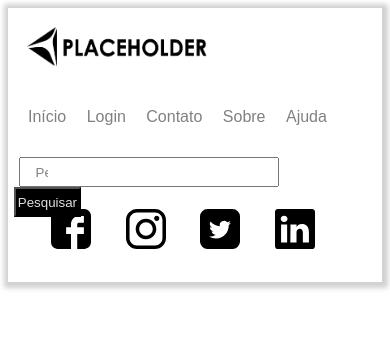
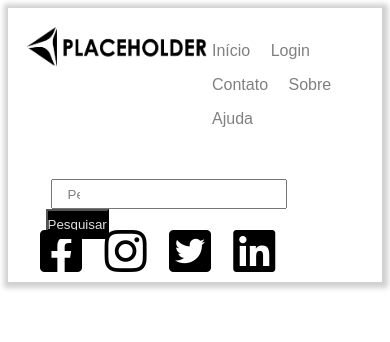
Before and after one commit to marcelovieiradesousa/Marcelo-Vieira-31914220-Pratica1, a plain HTML site: page header4.html in a window 390 px wide. Drawn offline with Linux system fonts and the light colour scheme.

Commit message:
Header4 att

```diff
--- a/css/header4.css
+++ b/css/header4.css
@@ -7,19 +7,22 @@ header{
     width: 100%;
     height: 17vh;
 }
+.top{
+    display: flex;
+    justify-content: space-between;
+    height: fit-content;
+    width: 100%;
+}
 .barra{
     position: relative;
     background-color:white;
-    justify-content: space-between;
     box-shadow: 1px 1px 5px 5px #d1d1d1;
-    display: flex;
     padding: 17px;
     margin: auto;
     width: auto;
     height: 240px;
 }
-.img{
-
+.top .img{
     position: relative;
     padding: 2px;
     width: 180px;
@@ -28,8 +31,7 @@ header{
 .barra ul{
     position: relative;
     padding: 5px;
-    bottom: 50px;
-    left: 155px;
+    bottom: 12px;
     display: inline-block;
 }
 .barra ul li{
@@ -45,28 +47,34 @@ header{
     color: #808080;
 
 }
-.barra .form{
+.bot{
+    justify-content: center;
+    height: fit-content;
+    width: 100%;
+    height: 170px;
+}
+.barra .bot form{
     position: relative;
-    top: 100px;
+    top: 10px;
     bottom: 0%;
-    left: -100%;
+    left: 0%;
     right: 0px;
     margin: auto;
     width: 500px;
     height: 32px;
 }
-.barra .form input{
+.barra .bot form input{
     padding: 0px 15px;
     margin: 0px 0;
     height: 26px;
     width: 70%;
 }
-.barra .form input::-webkit-input-placeholder{
+.barra .bot form input::-webkit-input-placeholder{
     width: 12px;
     color: #808080;
 }
 
-.barra .form button{
+.barra .bot form button{
     margin-left: -5px;
     padding: 0;
     height: 30px;
@@ -76,53 +84,40 @@ header{
     color: #e0e0e0;
     border-color: black;
 }
-.barra .logos {
-    position: absolute;
-    top: 0%;
-    bottom: 55%;
+.barra .bot .logos {
+    position: relative;
+    top: 15%;
+    bottom: 0%;
     left: 0%;
-    right: 2%;
+    right: 0%;
     margin: auto;
     width: 310px;
     height: 0px;
 }
-.barra .logos img{
-    margin-bottom: -145px;
-    justify-content: space-around;
-    width: 70px;
+.barra .bot .logos i{
+    width: 60px;
     height: 40px;
 }
 @media(max-width: 896px){
-    .barra{
-        flex-direction: column;
-    }
     .barra ul {
         position: relative;
-        bottom: 110px;
+        padding: 5px;
         left: -10px;
     }
-    .barra .form{
+    .barra .bot form{
         position: relative;
-        left: 10px;
-        top: 0px;
-        width: 80%;
+        width: 65%;
     }
     .barra .logos{
-        position: absolute;
-        top: 0%;
-        bottom: 40%;
-        left: 0%;
-        right: 2%;
-        margin: auto;
+        position: relative;
+        top: -120px;
+        bottom: 0px;
+        left: -10%;
+        right: 0%;
     }
 }
-@media(max-width: 530px){
-    .barra .form{
-        position: relative;
-        left: -15px;
-        top: 0px;
-    }
-    .barra .form {
-        width: 95%;
+@media(max-width: 730px){
+    .barra .bot form{
+        width: 85%;
     }
 }
--- a/header4.html
+++ b/header4.html
@@ -5,6 +5,9 @@
     <meta charset="UTF-8">
     <meta name="viewport" content="width=device-width, initial-scale=1.0">
     <meta http-equiv="X-UA-Compatible" content="ie=edge">
+    <link rel="stylesheet" href="https://use.fontawesome.com/releases/v5.8.2/css/all.css"
+        integrity="sha384-oS3vJWv+0UjzBfQzYUhtDYW+Pj2yciDJxpsK1OYPAYjqT085Qq/1cq5FLXAZQ7Ay" crossorigin="anonymous">
+
     <link rel="stylesheet" href="css/header4.css">
     <title>Header</title>
 </head>
@@ -12,17 +15,8 @@
 <body>
     <header>
         <nav class="barra">
+            <div class="top">
                 <img class="img" src="img/placeholder.png" alt="">
-            <div class="boxbox">
-                <form class="form" action="">
-                    <input type="text" placeholder="Pesquisar">
-                    <button>Pesquisar</button>
-                    <!-- <div>Icons made by <a href="https://www.flaticon.com/authors/simpleicon" title="SimpleIcon">SimpleIcon</a> from <a href="https://www.flaticon.com/" 		    title="Flaticon">www.flaticon.com</a> is licensed by <a href="http://creativecommons.org/licenses/by/3.0/" 		    title="Creative Commons BY 3.0" target="_blank">CC 3.0 BY</a></div>
-            ICONES:-->
-
-                </form>
-
-                <div>
                 <ul>
                     <li><a href="#">Início</a></li>
                     <li><a href="#">Login</a></li>
@@ -31,12 +25,19 @@
                     <li><a href="#">Ajuda</a></li>
                 </ul>
             </div>
+            <div class="bot">
+                <form action="">
+                    <input type="text" placeholder="Pesquisar">
+                    <button>Pesquisar</button>
+                </form>
+                <div class="logos">
+                    <i class="fab fa-facebook-square fa-3x"></i>
+                    <i class="fab fa-instagram fa-3x"></i>
+                    <i class="fab fa-twitter-square fa-3x"></i>
+                    <i class="fab fa-linkedin fa-3x"></i>
+
                 </div>
-            <div class="logos">
-                <img src="img/facebook-logo.svg" alt="Icone do Facebook">
-                <img src="img/instagram-logo.svg" alt="Icone do Instagram">
-                <img src="img/icon-twitter.svg" alt="Icone do Twitter">
-                <img src="img/linkedin-logo-1.svg" alt="Icone do LinkedIn">
+
             </div>
         </nav>
     </header>
```
Lines whose indentation alone changed are shown as unchanged.
